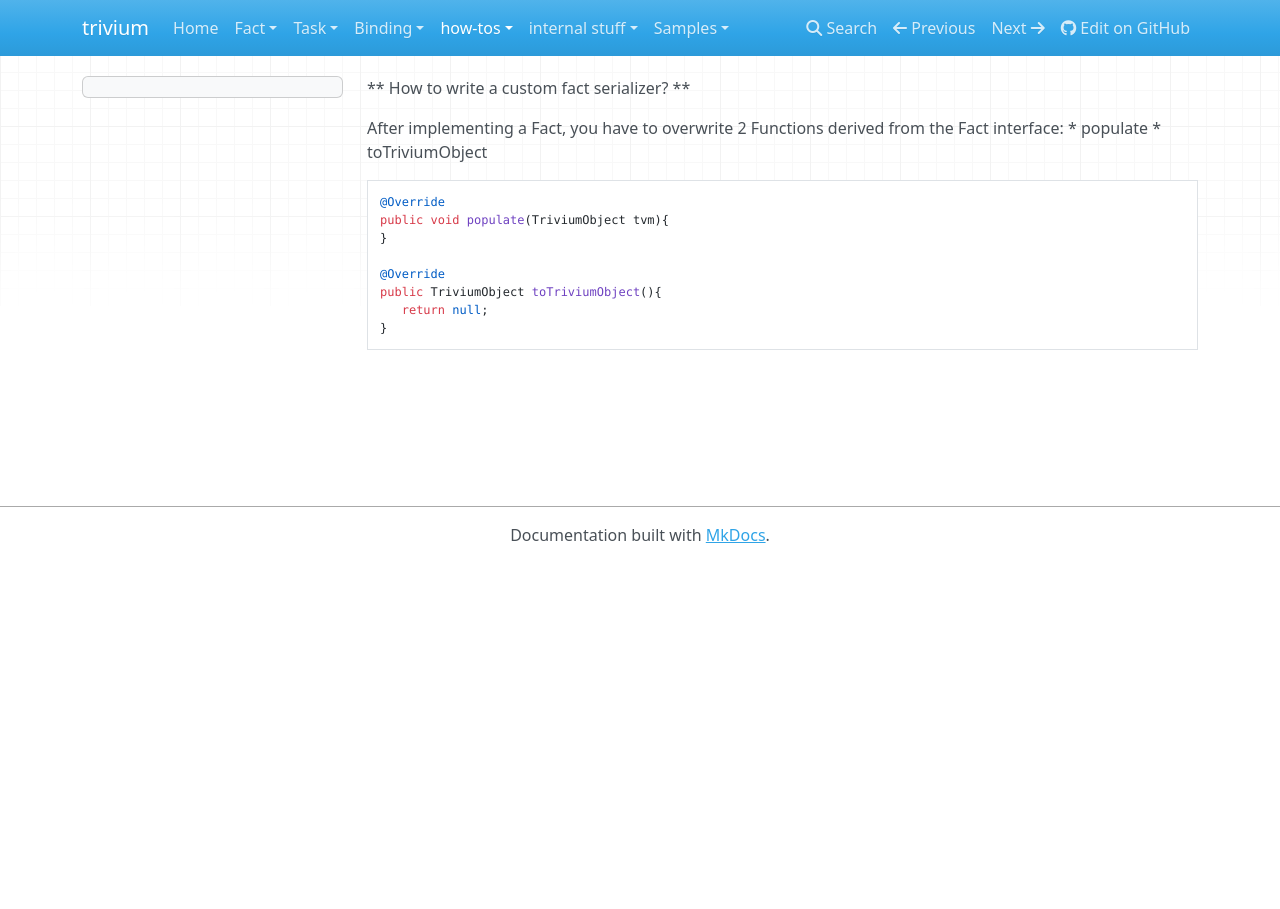
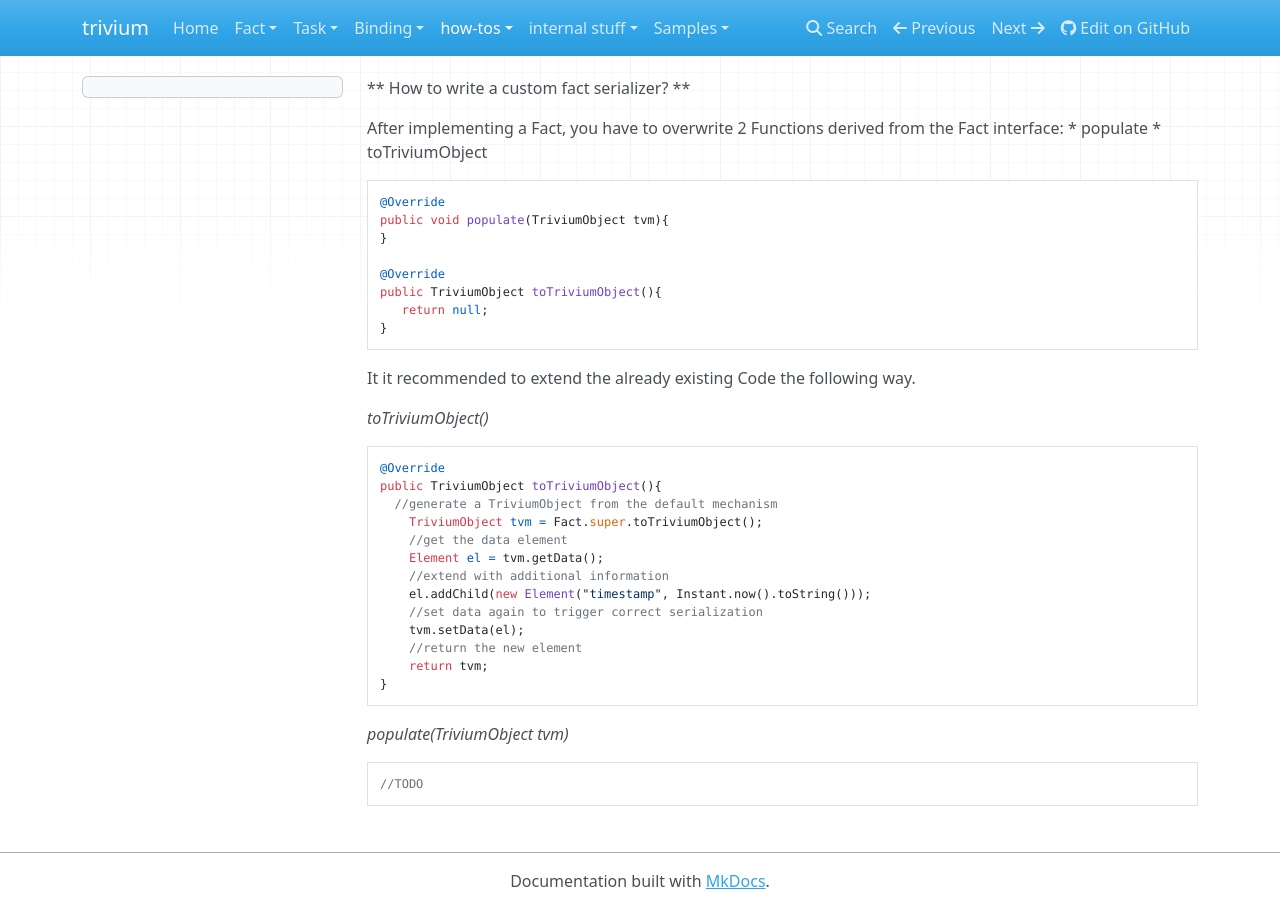
Before and after one commit to JensWalter/trivium, an MkDocs documentation site: the page built from docs/customfactserializer.md, in a window 1280 px wide. Built offline with MkDocs 1.6.1, drawn with Linux system fonts in a browser that asks for light colours; nearby versions of some CDN libraries; old or Windows-style settings are respelled for this version of MkDocs.

Commit message:
more docs

````diff
--- a/docs/customfactserializer.md
+++ b/docs/customfactserializer.md
@@ -14,3 +14,28 @@ public TriviumObject toTriviumObject(){
    return null;
 }
 ```
+It it recommended to extend the already existing Code the following way.
+
+*toTriviumObject()*
+
+```java
+@Override
+public TriviumObject toTriviumObject(){
+  //generate a TriviumObject from the default mechanism
+    TriviumObject tvm = Fact.super.toTriviumObject();
+    //get the data element
+    Element el = tvm.getData();
+    //extend with additional information
+    el.addChild(new Element("timestamp", Instant.now().toString()));
+    //set data again to trigger correct serialization
+    tvm.setData(el);
+    //return the new element
+    return tvm;
+}
+```
+
+*populate(TriviumObject tvm)*
+
+```java
+//TODO
+```
````
